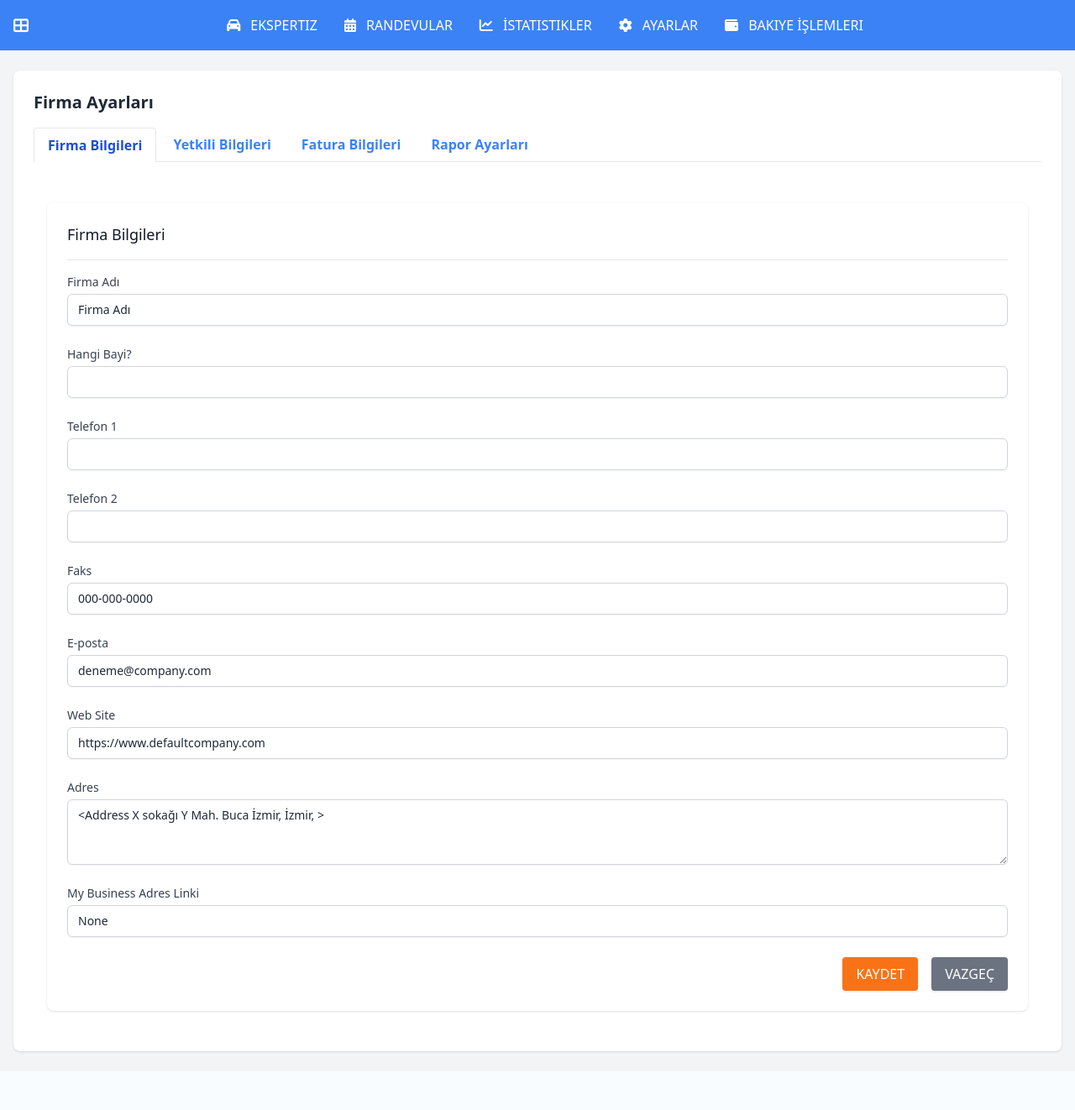
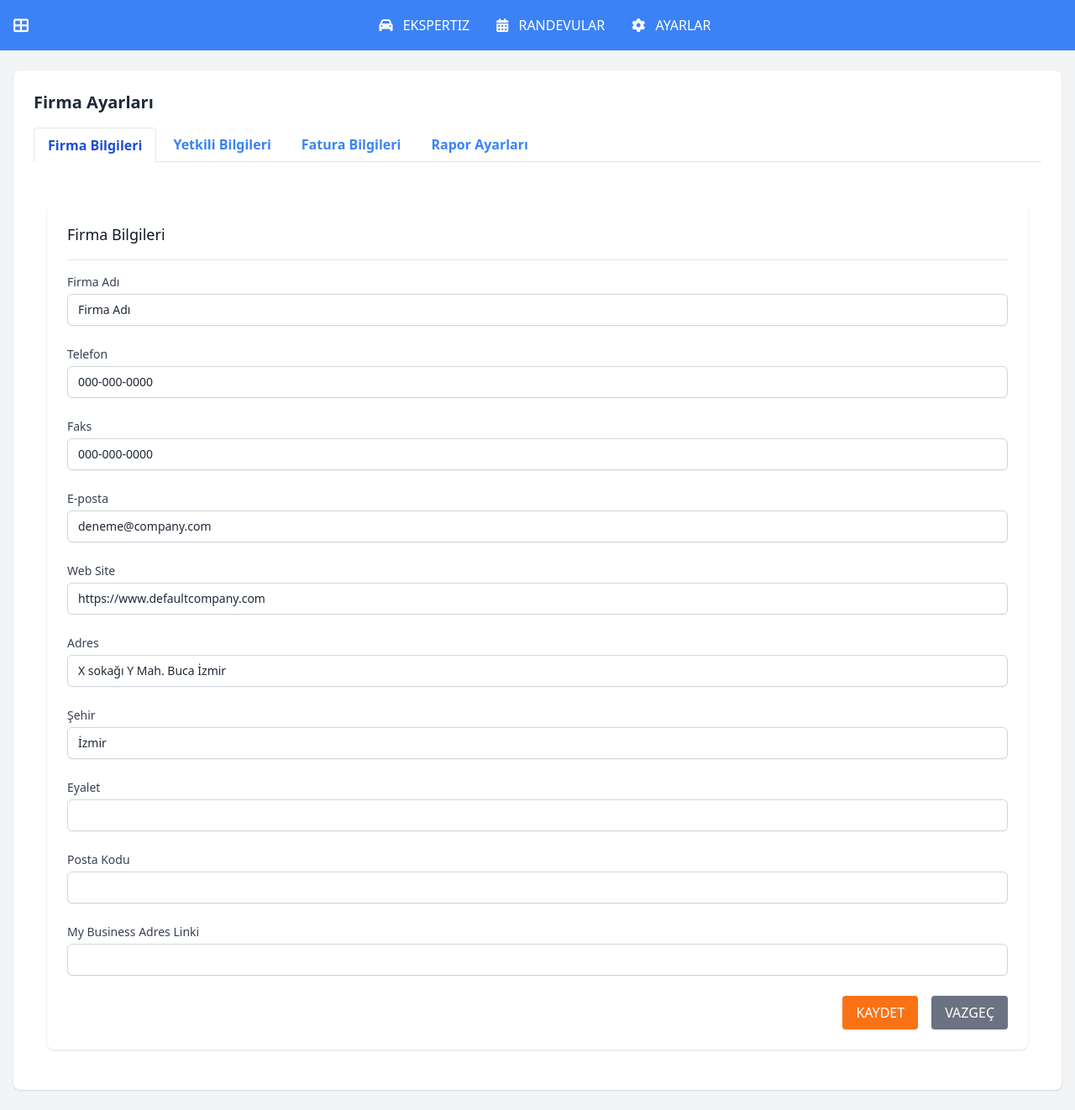
Before and after one commit to alibilgealtun/Vehicle-Inspection-Web-App, a Flask app: page /company in a window 1280 px wide. Shown: the whole page at 84% size. Before the commit the page ends 1254 px from the top, so only its background shows below. Run offline with Flask 3, Linux system fonts and the light colour scheme; some libraries are stand-ins or nearby versions.

Commit message:
refactor: bug fix & little stylings

```diff
--- a/app/templates/navbar.html
+++ b/app/templates/navbar.html
@@ -33,14 +33,14 @@
             </div>
 
             <!-- İstatistikler Dropdown -->
-            <div class="navbar flex items-center space-x-2">
+            <!--<div class="navbar flex items-center space-x-2">
                 <i class="fas fa-chart-line"></i>
                 <a href="#" class="hover:underline uppercase">İstatistikler</a>
                 <div class="dropdown-menu">
                     <a href="#" class="block px-4 py-2 text-gray-800 hover:bg-gray-100">Kazançlar</a>
                     <a href="#" class="block px-4 py-2 text-gray-800 hover:bg-gray-100">Nereden ulaştılar?</a>
                 </div>
-            </div>
+            </div>-->
 
             <!-- Ayarlar Dropdown -->
             <div class="navbar flex items-center space-x-2">
@@ -50,14 +50,12 @@
                     <a href="{{ url_for('companies.company_detail') }}" class="block px-4 py-2 text-gray-800 hover:bg-gray-100">Firma Ayarları</a>
                     <a href="{{ url_for('packages.packages_list') }}" class="block px-4 py-2 text-gray-800 hover:bg-gray-100">Ekspertiz Paketleri</a>
                     <a href="{{ url_for('customers.customer_list') }}" class="block px-4 py-2 text-gray-800 hover:bg-gray-100">Müşteriler</a>
-                    <a href="#" class="block px-4 py-2 text-gray-800 hover:bg-gray-100">Bayilik Ayarları</a>
-                    <a href="#" class="block px-4 py-2 text-gray-800 hover:bg-gray-100">Bayilik Paketleri</a>
                     <a href="{{ url_for('staff.staff_list') }}" class="block px-4 py-2 text-gray-800 hover:bg-gray-100">Personel Yönetimi</a>
                 </div>
             </div>
 
             <!-- Bakiye Dropdown -->
-            <div class="navbar flex items-center space-x-2">
+            <!-- Bakiye Dropdown <div class="navbar flex items-center space-x-2">
                 <i class="fas fa-wallet"></i>
                 <a href="#" class="hover:underline uppercase">Bakiye İşlemleri</a>
                 <div class="dropdown-menu">
@@ -65,7 +63,7 @@
                     <a href="#" class="block px-4 py-2 text-gray-800 hover:bg-gray-100">Bakiye Yüklemelerim</a>
                     <a href="#" class="block px-4 py-2 text-gray-800 hover:bg-gray-100">Geçmiş Sorgularım</a>
                 </div>
-            </div>
+            </div>-->
         </div>
         <div></div>
     </div>
--- a/app/templates/packages.html
+++ b/app/templates/packages.html
@@ -83,8 +83,8 @@
 
             <p>Uygulanan Ekspertizler:</p>
             <ul class="list-disc ml-5">
-                {% for expertise in get_expertises(package) %}
-                <li>{{ expertise.name }}</li>
+                {% for expertise_name in get_expertises(package) %}
+                <li>{{ expertise_name }}</li>
                 {% endfor %}
             </ul>
         </div>
--- a/app/templates/settings/company.html
+++ b/app/templates/settings/company.html
@@ -2,7 +2,7 @@
 <main class="container mx-auto px-4 py-6">
     <div class="bg-white p-6 rounded-lg shadow">
 
-        <form action="{{ url_for('companies.update_company', company_id=company.id) }}" method="POST" class="space-y-4">
+        <form action="{{ url_for('companies.update_company') }}" method="POST" class="space-y-4">
             {{ form.hidden_tag() }}
 
             <div>
@@ -12,39 +12,43 @@
                 <div class="grid grid-cols-1 gap-6 mt-4">
                     <div>
                         <label for="name" class="block text-sm font-medium text-gray-700">Firma Adı</label>
-                        <input type="text" name="name" id="name" value="{{ company.name }}" class="mt-1 block w-full px-3 py-2 border border-gray-300 rounded-md shadow-sm focus:outline-none focus:ring-blue-500 focus:border-blue-500 sm:text-sm">
+                        {{ form.name(class="mt-1 block w-full px-3 py-2 border border-gray-300 rounded-md shadow-sm focus:outline-none focus:ring-blue-500 focus:border-blue-500 sm:text-sm") }}
                     </div>
                     <div>
-                        <label for="branch" class="block text-sm font-medium text-gray-700">Hangi Bayi?</label>
-                        <input type="text" id="branch"  class="mt-1 block w-full px-3 py-2 border border-gray-300 rounded-md shadow-sm focus:outline-none focus:ring-blue-500 focus:border-blue-500 sm:text-sm">
-                    </div>
-                    <div>
-                        <label for="phone_1" class="block text-sm font-medium text-gray-700">Telefon 1</label>
-                        <input type="text" name="phone_1" id="phone_1" value="{{ company.phone_1 }}" class="mt-1 block w-full px-3 py-2 border border-gray-300 rounded-md shadow-sm focus:outline-none focus:ring-blue-500 focus:border-blue-500 sm:text-sm">
-                    </div>
-                    <div>
-                        <label for="phone_2" class="block text-sm font-medium text-gray-700">Telefon 2</label>
-                        <input type="text" name="phone_2" id="phone_2" value="{{ company.phone_2 }}" class="mt-1 block w-full px-3 py-2 border border-gray-300 rounded-md shadow-sm focus:outline-none focus:ring-blue-500 focus:border-blue-500 sm:text-sm">
+                        <label for="phone" class="block text-sm font-medium text-gray-700">Telefon</label>
+                        {{ form.phone(class="mt-1 block w-full px-3 py-2 border border-gray-300 rounded-md shadow-sm focus:outline-none focus:ring-blue-500 focus:border-blue-500 sm:text-sm") }}
                     </div>
                     <div>
                         <label for="fax" class="block text-sm font-medium text-gray-700">Faks</label>
-                        <input type="text" name="fax" id="fax" value="{{ company.fax }}" class="mt-1 block w-full px-3 py-2 border border-gray-300 rounded-md shadow-sm focus:outline-none focus:ring-blue-500 focus:border-blue-500 sm:text-sm">
+                        {{ form.fax(class="mt-1 block w-full px-3 py-2 border border-gray-300 rounded-md shadow-sm focus:outline-none focus:ring-blue-500 focus:border-blue-500 sm:text-sm") }}
                     </div>
                     <div>
                         <label for="email" class="block text-sm font-medium text-gray-700">E-posta</label>
-                        <input type="email" name="email" id="email" value="{{ company.email }}" class="mt-1 block w-full px-3 py-2 border border-gray-300 rounded-md shadow-sm focus:outline-none focus:ring-blue-500 focus:border-blue-500 sm:text-sm">
+                        {{ form.email(class="mt-1 block w-full px-3 py-2 border border-gray-300 rounded-md shadow-sm focus:outline-none focus:ring-blue-500 focus:border-blue-500 sm:text-sm") }}
                     </div>
                     <div>
                         <label for="website" class="block text-sm font-medium text-gray-700">Web Site</label>
-                        <input type="text" name="website" id="website" value="{{ company.website }}" class="mt-1 block w-full px-3 py-2 border border-gray-300 rounded-md shadow-sm focus:outline-none focus:ring-blue-500 focus:border-blue-500 sm:text-sm">
+                        {{ form.website(class="mt-1 block w-full px-3 py-2 border border-gray-300 rounded-md shadow-sm focus:outline-none focus:ring-blue-500 focus:border-blue-500 sm:text-sm") }}
                     </div>
                     <div>
-                        <label for="address" class="block text-sm font-medium text-gray-700">Adres</label>
-                        <textarea name="address" id="address" rows="3" class="mt-1 block w-full px-3 py-2 border border-gray-300 rounded-md shadow-sm focus:outline-none focus:ring-blue-500 focus:border-blue-500 sm:text-sm">{{ company.address }}</textarea>
+                        <label for="street_address" class="block text-sm font-medium text-gray-700">Adres</label>
+                        {{ form.street_address(class="mt-1 block w-full px-3 py-2 border border-gray-300 rounded-md shadow-sm focus:outline-none focus:ring-blue-500 focus:border-blue-500 sm:text-sm") }}
+                    </div>
+                    <div>
+                        <label for="city" class="block text-sm font-medium text-gray-700">Şehir</label>
+                        {{ form.city(class="mt-1 block w-full px-3 py-2 border border-gray-300 rounded-md shadow-sm focus:outline-none focus:ring-blue-500 focus:border-blue-500 sm:text-sm") }}
+                    </div>
+                    <div>
+                        <label for="state" class="block text-sm font-medium text-gray-700">Eyalet</label>
+                        {{ form.state(class="mt-1 block w-full px-3 py-2 border border-gray-300 rounded-md shadow-sm focus:outline-none focus:ring-blue-500 focus:border-blue-500 sm:text-sm") }}
+                    </div>
+                    <div>
+                        <label for="postal_code" class="block text-sm font-medium text-gray-700">Posta Kodu</label>
+                        {{ form.postal_code(class="mt-1 block w-full px-3 py-2 border border-gray-300 rounded-md shadow-sm focus:outline-none focus:ring-blue-500 focus:border-blue-500 sm:text-sm") }}
                     </div>
                     <div>
                         <label for="my_business_address_link" class="block text-sm font-medium text-gray-700">My Business Adres Linki</label>
-                        <input type="text" name="my_business_address_link" id="my_business_address_link" value="{{ company.my_business_address_link }}" class="mt-1 block w-full px-3 py-2 border border-gray-300 rounded-md shadow-sm focus:outline-none focus:ring-blue-500 focus:border-blue-500 sm:text-sm">
+                        {{ form.my_business_address_link(class="mt-1 block w-full px-3 py-2 border border-gray-300 rounded-md shadow-sm focus:outline-none focus:ring-blue-500 focus:border-blue-500 sm:text-sm") }}
                     </div>
                 </div>
             </div>
--- a/app/templates/settings/staff.html
+++ b/app/templates/settings/staff.html
@@ -5,11 +5,11 @@
     <div class="grid grid-cols-1 gap-6 mt-4">
         <div>
             <label for="contact_name" class="block text-sm font-medium text-gray-700">Adı ve Soyadı</label>
-            <input type="text" name="contact_name" id="contact_name" value="{{ company.contact_name }}" class="mt-1 block w-full px-3 py-2 border border-gray-300 rounded-md shadow-sm focus:outline-none focus:ring-blue-500 focus:border-blue-500 sm:text-sm">
+            <input type="text" name="contact_name" id="contact_name" value="{{ form.contact_name.data }}" class="mt-1 block w-full px-3 py-2 border border-gray-300 rounded-md shadow-sm focus:outline-none focus:ring-blue-500 focus:border-blue-500 sm:text-sm">
         </div>
         <div>
             <label for="contact_phone" class="block text-sm font-medium text-gray-700">Cep Telefonu</label>
-            <input type="text" name="contact_phone" id="contact_phone" value="{{ company.contact_phone }}" class="mt-1 block w-full px-3 py-2 border border-gray-300 rounded-md shadow-sm focus:outline-none focus:ring-blue-500 focus:border-blue-500 sm:text-sm">
+            <input type="text" name="contact_phone" id="contact_phone" value="{{ form.contact_phone.data }}" class="mt-1 block w-full px-3 py-2 border border-gray-300 rounded-md shadow-sm focus:outline-none focus:ring-blue-500 focus:border-blue-500 sm:text-sm">
         </div>
     </div>
 
```
Also changed, not shown: app/templates/home.html (+8 -10 lines), app/templates/report_sections/complete_report.html (+18 -1 lines), app/templates/report_sections/expertises/fren_expertise.html (+6 -6 lines), app/templates/report_sections/expertises/suspansiyon_expertise.html (+4 -4 lines), app/templates/staff/staff.html (+40 -14 lines).
